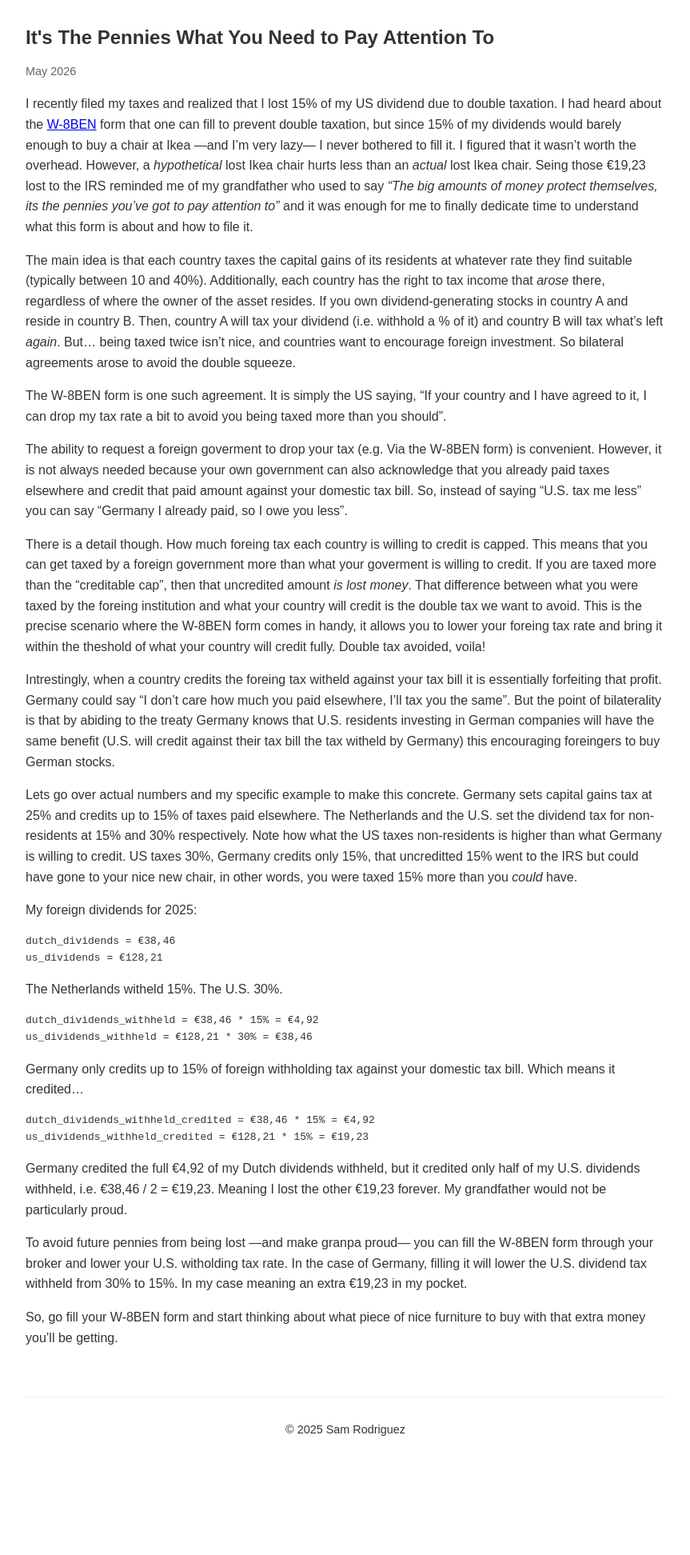
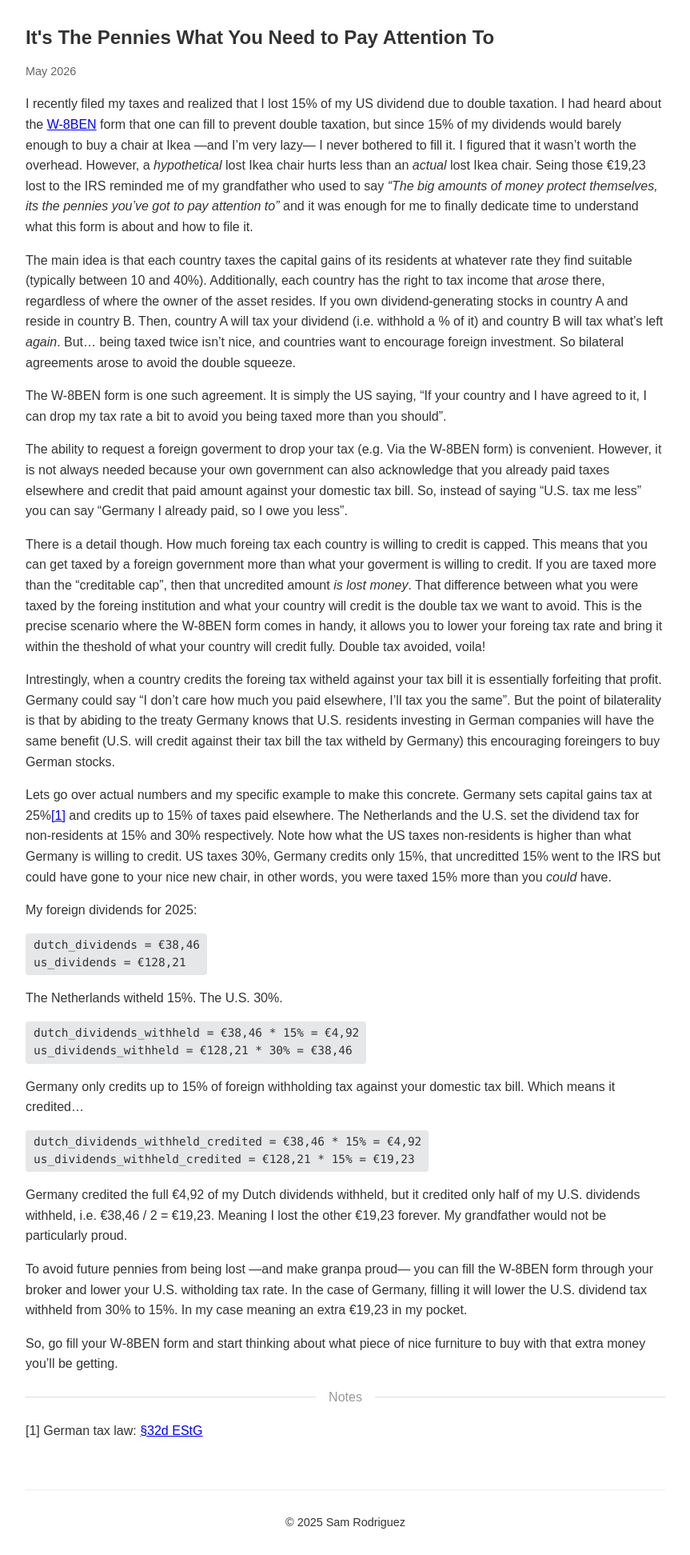
Before and after one commit to Sam1320/Sam1320.github.io, a Jekyll site: the page built from _posts/2026-05-16-its-the-pennies-what-you-gotta-pay-attention-to.md, in a window 1280 px wide. Shown: the whole page at 80% size, without its empty margins (208-1071 px from the left). Built offline with Jekyll 4.4.1, drawn with Linux system fonts in a browser that asks for light colours; before the commit the page ends 1828 px from its top, so only the background shows below that.

Commit message:
feat: add new post on avoiding double taxation with W-8BEN form

````diff
--- a/_posts/2026-05-16-international-dividend-taxes-dialogue.md
+++ b/_posts/2026-05-16-its-the-pennies-what-you-gotta-pay-attention-to.md
@@ -16,32 +16,34 @@
 
 Intrestingly, when a country credits the foreing tax witheld against your tax bill it is essentially forfeiting that profit. Germany could say "I don't care how much you paid elsewhere, I'll tax you the same". But the point of bilaterality is that by abiding to the treaty Germany knows that U.S. residents investing in German companies will have the same benefit (U.S. will credit against their tax bill the tax witheld by Germany) this encouraging foreingers to buy German stocks.
 
-Lets go over actual numbers and my specific example to make this concrete. Germany sets capital gains tax at 25% and credits up to 15% of taxes paid elsewhere. The Netherlands and the U.S. set the dividend tax for non-residents at 15% and 30% respectively. Note how what the US taxes non-residents is higher than what Germany is willing to credit. US taxes 30%, Germany credits only 15%, that uncreditted 15% went to the IRS but could have gone to your nice new chair, in other words, you were taxed 15% more than you _could_ have.
+Lets go over actual numbers and my specific example to make this concrete. Germany sets capital gains tax at 25%<a href="#fn1">[1]</a>
+ and credits up to 15% of taxes paid elsewhere. The Netherlands and the U.S. set the dividend tax for non-residents at 15% and 30% respectively. Note how what the US taxes non-residents is higher than what Germany is willing to credit. US taxes 30%, Germany credits only 15%, that uncreditted 15% went to the IRS but could have gone to your nice new chair, in other words, you were taxed 15% more than you _could_ have.
 
 My foreign dividends for 2025:
 
-```
-dutch_dividends = €38,46
-us_dividends = €128,21
-```
+
+<div class="calculation">dutch_dividends = €38,46
+us_dividends = €128,21</div>
 
 
 The Netherlands witheld 15%. The U.S. 30%.
 
-```
-dutch_dividends_withheld = €38,46 * 15% = €4,92
-us_dividends_withheld = €128,21 * 30% = €38,46
-```
+<div class="calculation">dutch_dividends_withheld = €38,46 * 15% = €4,92
+us_dividends_withheld = €128,21 * 30% = €38,46</div>
 
 Germany only credits up to 15% of foreign withholding tax against your domestic tax bill. Which means it credited...
 
-```
-dutch_dividends_withheld_credited = €38,46 * 15% = €4,92
-us_dividends_withheld_credited = €128,21 * 15% = €19,23
-```
+<div class="calculation">dutch_dividends_withheld_credited = €38,46 * 15% = €4,92
+us_dividends_withheld_credited = €128,21 * 15% = €19,23</div>
+
 
 Germany credited the full €4,92 of my Dutch dividends withheld, but it credited only half of my U.S. dividends withheld, i.e. €38,46 / 2 = €19,23. Meaning I lost the other €19,23 forever. My grandfather would not be particularly proud.
 
 To avoid future pennies from being lost —and make granpa proud— you can fill the W-8BEN form through your broker and lower your U.S. witholding tax rate. In the case of Germany, filling it will lower the U.S. dividend tax withheld from 30% to 15%. In my case meaning an extra €19,23 in my pocket.
 
 So, go fill your W-8BEN form and start thinking about what piece of nice furniture to buy with that extra money you'll be getting.
+
+
+<div class="notes-divider"><span> Notes </span></div>
+
+<p id="fn1">[1] German tax law: <a href="https://www.gesetze-im-internet.de/estg/__32d.html" target="_blank">§32d EStG</a></p>
--- a/assets/css/styles.css
+++ b/assets/css/styles.css
@@ -121,3 +121,38 @@
         margin-bottom: 10px;
     }
 }
+
+/* Basic Arithmetic */
+.calculation {
+    background: #e6e7e8;
+    /* border-left: 3px solid #0066cc; */
+    border-radius: 4px;
+    padding: 0.3em 0.6em 0.35em 0.7em;
+    margin: 1em 0;
+    width: fit-content;
+    max-width: 100%;
+    font-family: Monaco, Menlo, monospace;
+    font-size: 0.9em;
+    line-height: 1.5;
+    white-space: pre;
+    overflow-x: auto;
+}
+/* ===== NOTES DIVIDER ===== */
+.notes-divider {
+    display: flex;
+    align-items: center;
+    gap: 1em;
+    color: #999;
+}
+
+.notes-divider::before,
+.notes-divider::after {
+    content: "";
+    flex: 1;
+    height: 1px;
+    background: #ddd;
+}
+
+.notes-divider span {
+    white-space: nowrap;
+}
````
